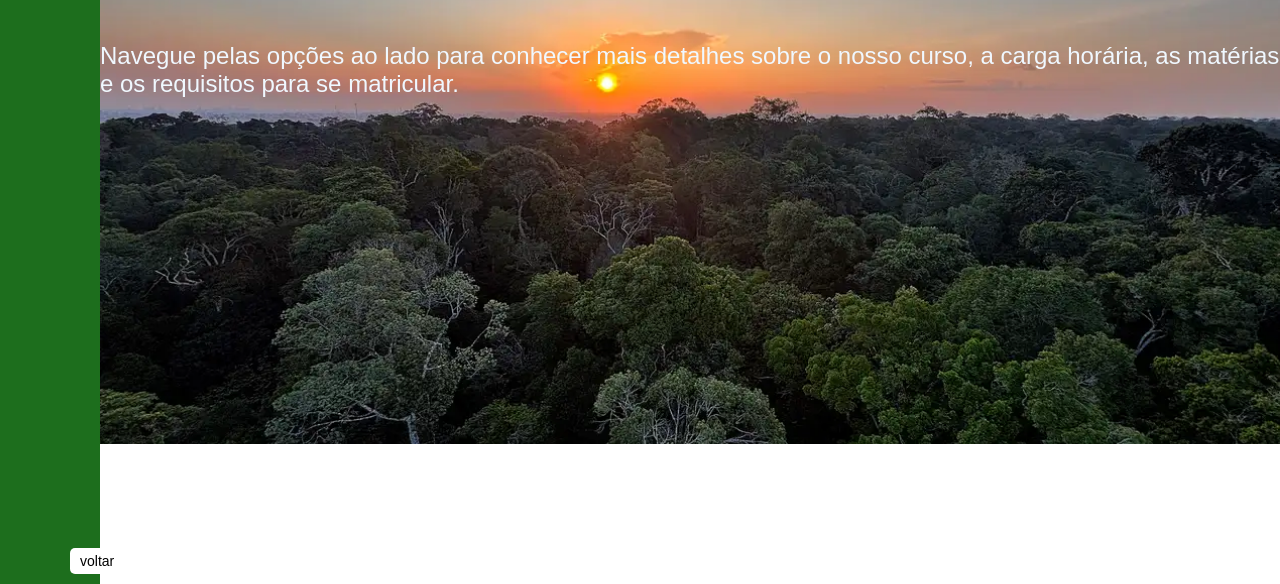
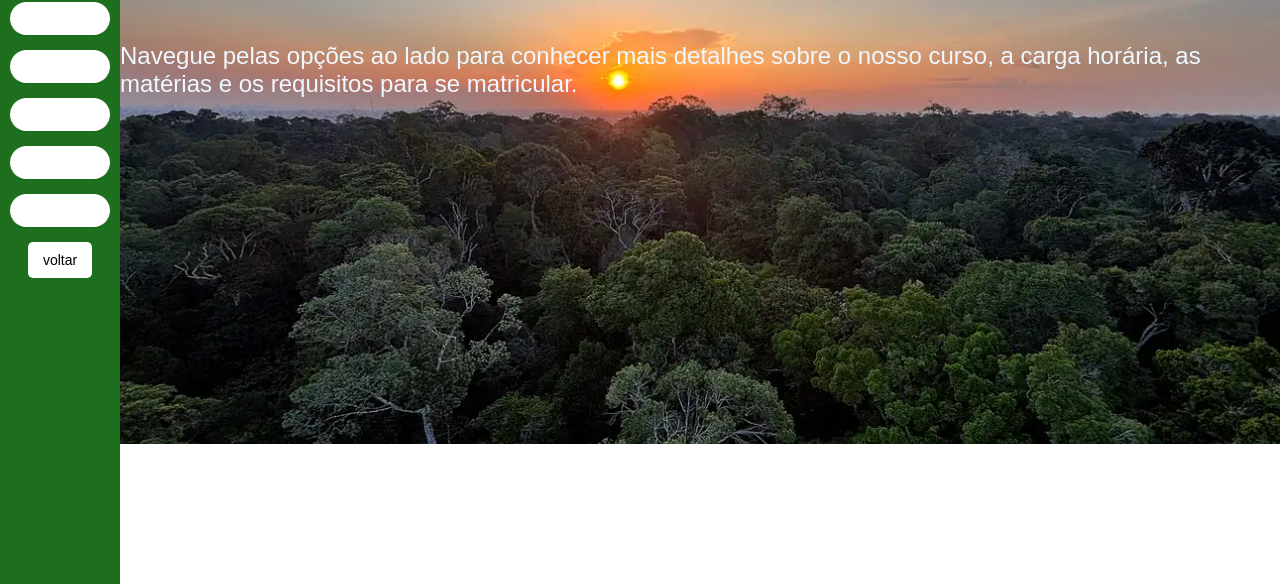
Before and after one commit to poca753/site-meio-ambiente, a plain HTML site: page index.html in a window 1280 px wide. Shown: the part 252-836 px from the top of the page. Drawn offline with Linux system fonts and the light colour scheme.

Commit message:
ghty
tthgthg

```diff
--- a/style.css
+++ b/style.css
@@ -77,7 +77,6 @@ body {
     font-size: 30px;
 }
 
-/* Barra de pesquisa */
 .search-box {
     border: 2px solid #1d6e1d;
     border-radius: 20px;
@@ -114,18 +113,18 @@ body {
 
 /* Sidebar */
 .sidebar {
-    width: 100px;
+    width: 130px;
     background-color: #1d6e1d;
     display: flex;
-
+    flex-direction: column;
     align-items: center;
     padding: 10px 10px;
-    gap: 10px;
+    gap: 15px;
 }
 
 .side-button {
-    width: 70px;
-    height: 30px;
+    width: 100px;
+    height: 33px;
     background-color: white;
     border: none;
     border-radius: 20px;
@@ -133,13 +132,12 @@ body {
 }
 
 .voltar-button {
-    margin-top: auto;
-    padding: 5px 10px;
+    padding: 10px 15px;
     border-radius: 5px;
     border: none;
     background-color: white;
     font-size: 14px;
-    cursor: poin
+    cursor: pointer;
 
 }
 .welcome-box {
```
